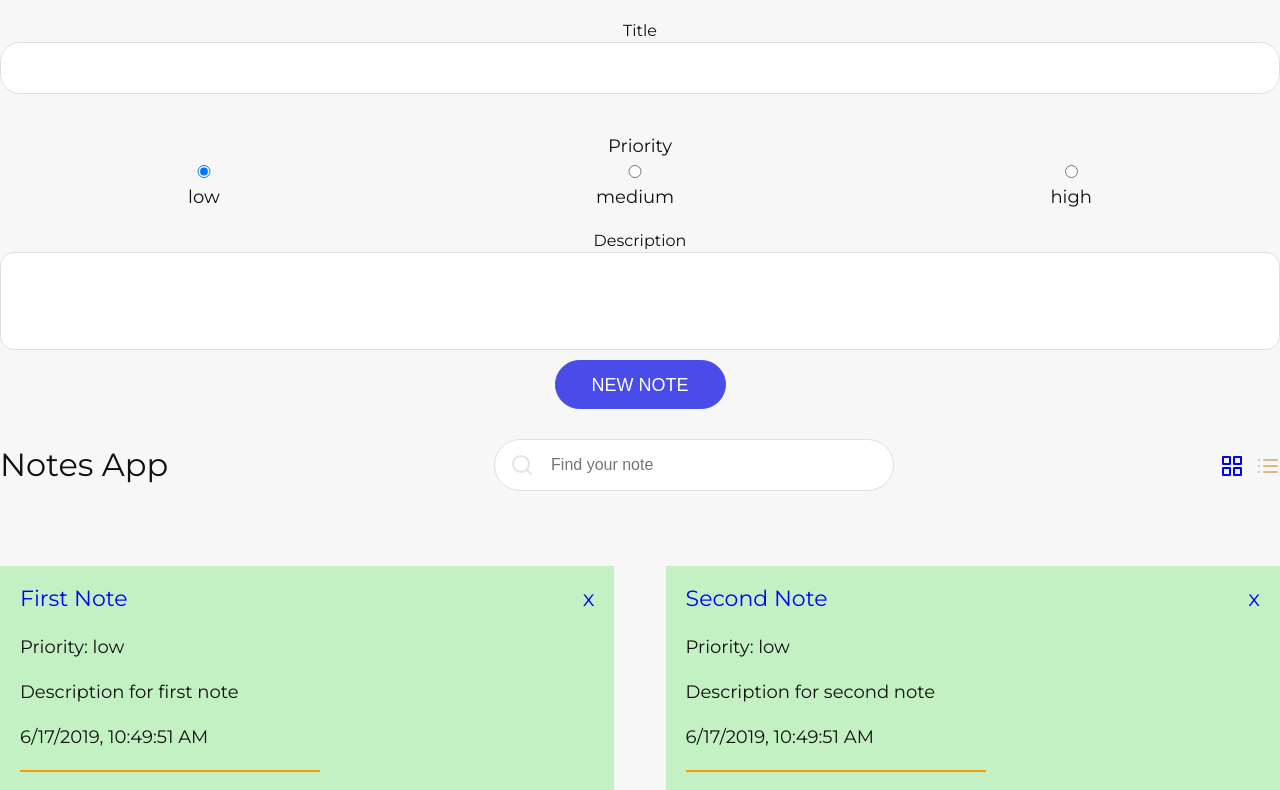
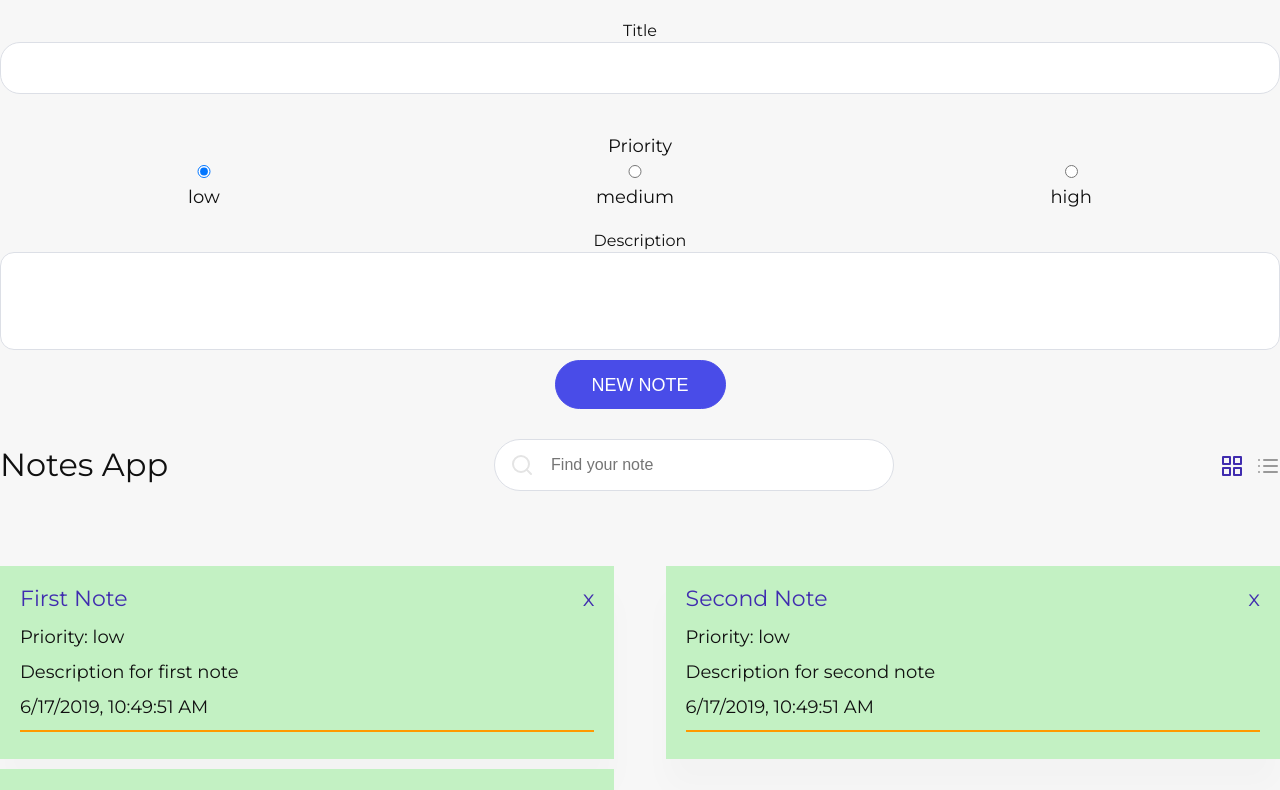
Before and after one commit to snd47/vue, a Vue app in the folder notes/: page / in a window 1280 px wide. Shown: the top 790 px of the page. Built offline with nearby package versions, Linux system fonts and the light colour scheme; a web font is replaced by a local one.

Commit message:
transition, effects

```diff
--- a/notes/src/components/Notes.vue
+++ b/notes/src/components/Notes.vue
@@ -1,18 +1,19 @@
 <template>
 <!-- note list -->
     <div class="notes">
-        <div class="note" :class="{ full:!grid} " :id="note.priority"  v-for="(note, index) in notes" :key="index"  >
+        <div class="note" :class="{ full:!grid}" :id="note.priority"  v-for="(note, index) in notes" :key="index"  >
 
-                <div class="note-header">
+                <div class="note-header"  :class="{ full:!grid}">
                     <p>{{note.title}}</p>
+
                     <p style="cursor: pointer;" @click="removeNote(index)">x</p>
                 </div>
 
-                <div class="note-body">
+                <div class="note-body" :class="{ full:!grid}" >
                     <p><span>Priority: </span>{{note.priority}}</p>
                     <p>{{note.descr}}</p>
                     <p>{{note.date}}</p>
-                    <hr align="left" width="300" size="2" color ="#ff9900">
+                    <hr align="left" width="100%" size="2" color ="#ff9900">
                 </div>
 
             </div>
@@ -60,8 +61,16 @@ export default {
     padding: 18px 20px;
     margin: 5px 0;
     background-color: #fff;
+        box-shadow: 0 30px 30px rgba(0,0,0,.02);
+        transform: all .25s cubic-bezier(.02,.01,.47,1);
+    &:hover {
+        box-shadow: 0 30px 30px rgba(0,0,0,.06);
+        transform: translate(0,-6px);
+        transition-delay: 0s !important;
+    }
     &.full {
         width: 100%;
+        text-align:center;
     }
     // &.normal {
     //     background-color:lightgoldenrodyellow;
@@ -69,7 +78,10 @@ export default {
     // &.high {
     //     background-color: lightcoral;
     // }
+
+
 }
+
 
 
 #low {
@@ -97,26 +109,41 @@ background-color: rgb(195, 241, 195);
         // display: flex;
         // align-items:center;
         // justify-content: space-between;
-        color:blue;
+        color:#402caf;
+
         font-size: 22px;
 
     }
 
     svg {
         margin-right:12px;
-        color:burlywood;
+        color:#999999;
         &.active {
-            color: blue;
+            color: #402caf;
         }
         &:last-child {
             margin-right: 0;
         }
     }
+
+    &.full {
+        justify-content: center;
+        p {
+            margin-right:16px;
+            &:last-child {
+                margin-right:0;
+            }
+        }
+    }
 }
 
+
 .note-body {
+
+
     p {
-        margin: 20px 0;
+        margin: 10px 0;
+
     }
 }
 </style>
```
